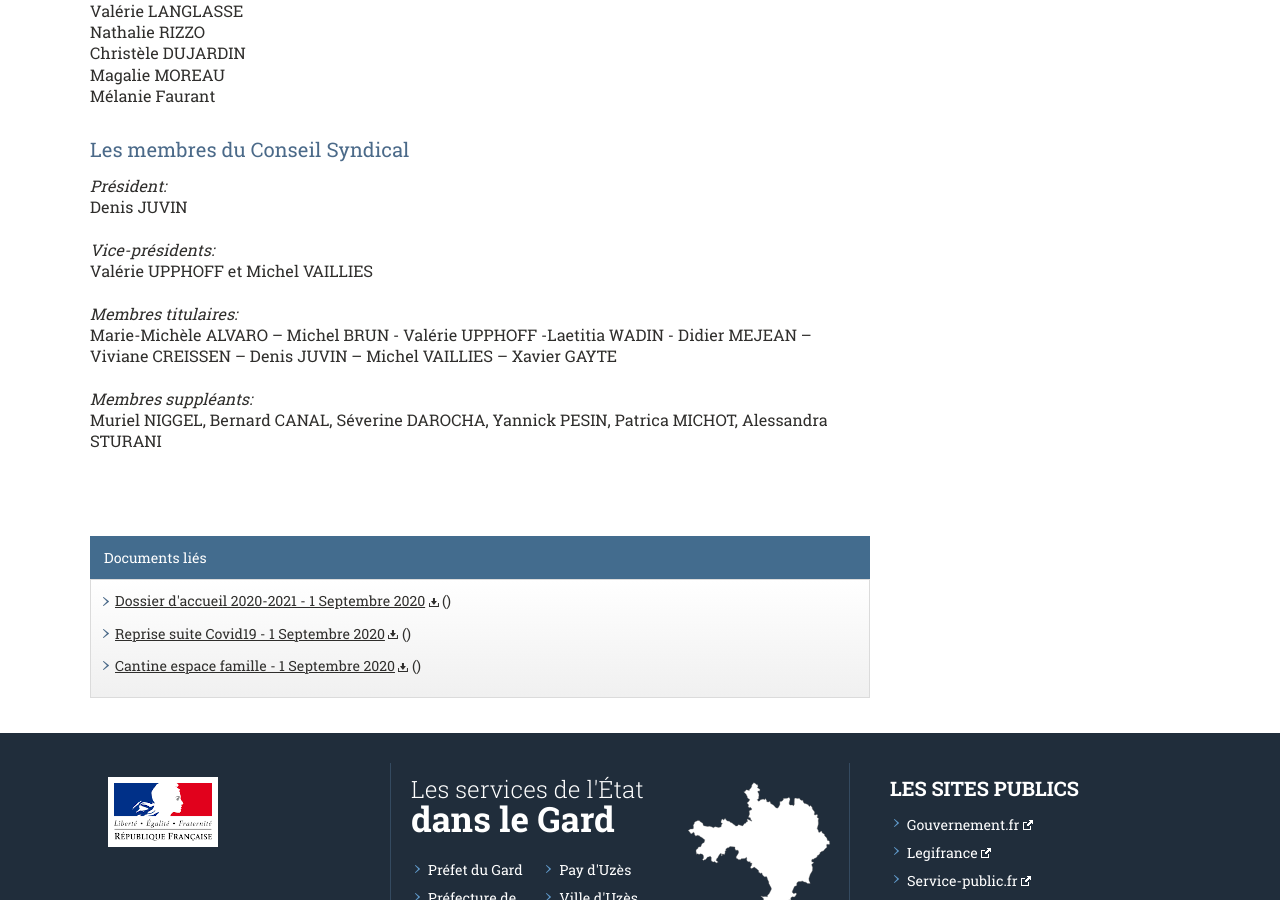
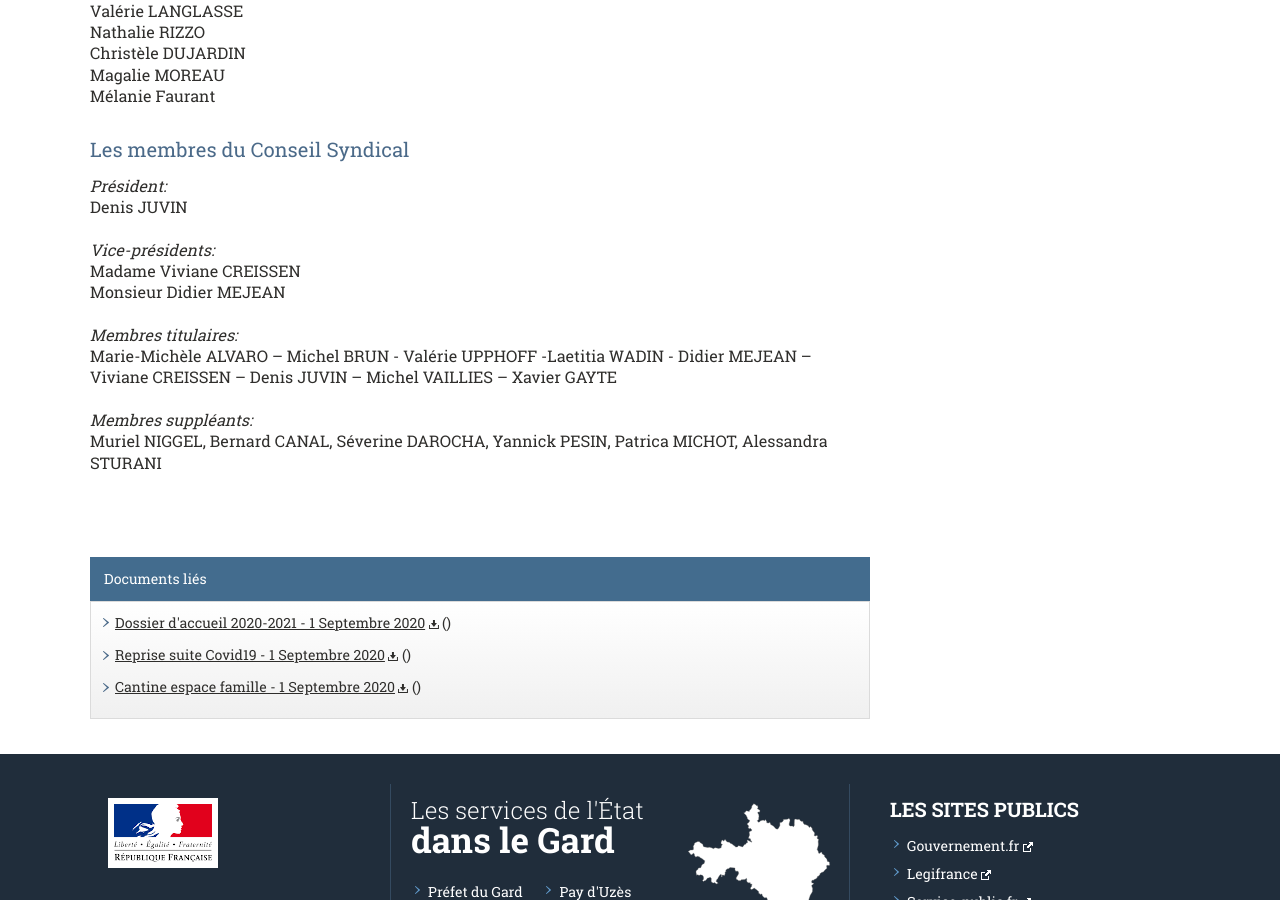
Before and after one commit to Flaux-Village/flaux-village.github.io, a Jekyll site: the page built from orgscolaire.md, in a window 1280 px wide and 900 px high, scrolled down 947 px. Built offline with Jekyll 4.4.1, drawn with Linux system fonts in a browser that asks for light colours; our own code applies the rules of GitHub Pages for plain Markdown files.

Commit message:
Update orgscolaire.md

```diff
--- a/orgscolaire.md
+++ b/orgscolaire.md
@@ -51,7 +51,8 @@ Mélanie Faurant<br>
 Denis JUVIN<br>
 
 *Vice-présidents:* <br>
-Valérie UPPHOFF et Michel VAILLIES <br>
+Madame Viviane CREISSEN <br>
+Monsieur Didier MEJEAN <br>
 
 *Membres titulaires:* <br>
 Marie-Michèle ALVARO – Michel BRUN - Valérie UPPHOFF -Laetitia WADIN - Didier MEJEAN – Viviane CREISSEN – Denis JUVIN – Michel VAILLIES – Xavier GAYTE<br>
```
